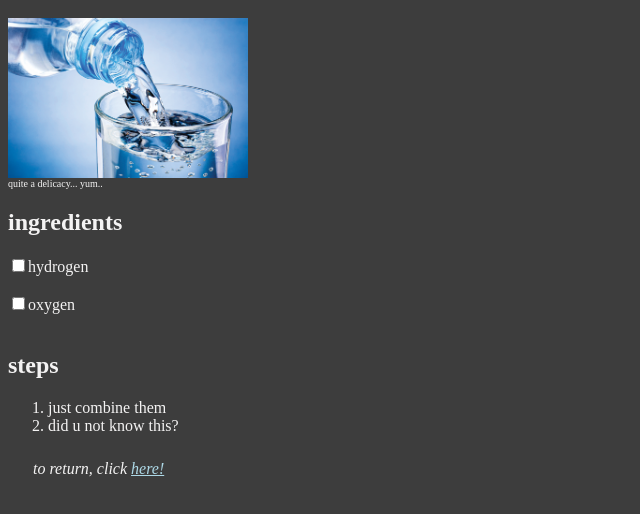
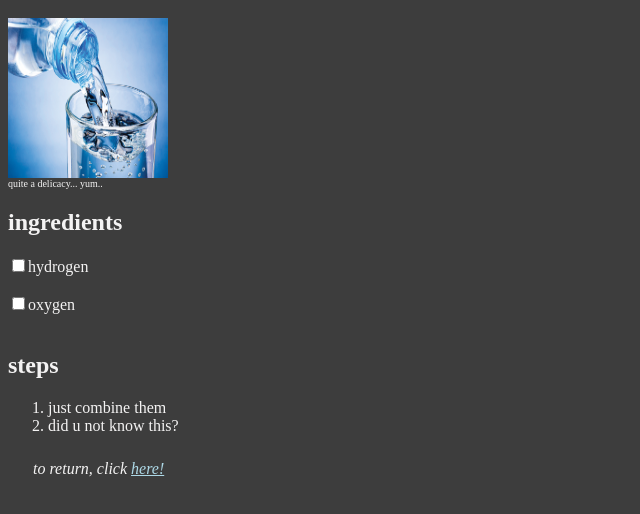
Before and after one commit to isovanillin/odin-recipes, a plain HTML site: page recipes/water.html in a window 1280 px wide. Shown: the part 48-562 px from the top of the page, without its empty margins (0-640 px from the left). Drawn offline with Linux system fonts and the light colour scheme.

Commit message:
xD i used weight instead of width

```diff
--- a/recipes/water.html
+++ b/recipes/water.html
@@ -8,7 +8,7 @@
 
     <body>
         <h1>water</h1>
-        <img src="imgs/water.jpg" height="160px" weight="160px">
+        <img src="imgs/water.jpg" height="160px" width="160px">
         <p class="small">quite a delicacy... yum..</p>
 
         <h2>ingredients</h2>
```
Also changed, not shown: recipes/toast.html (+1 -1 lines).
